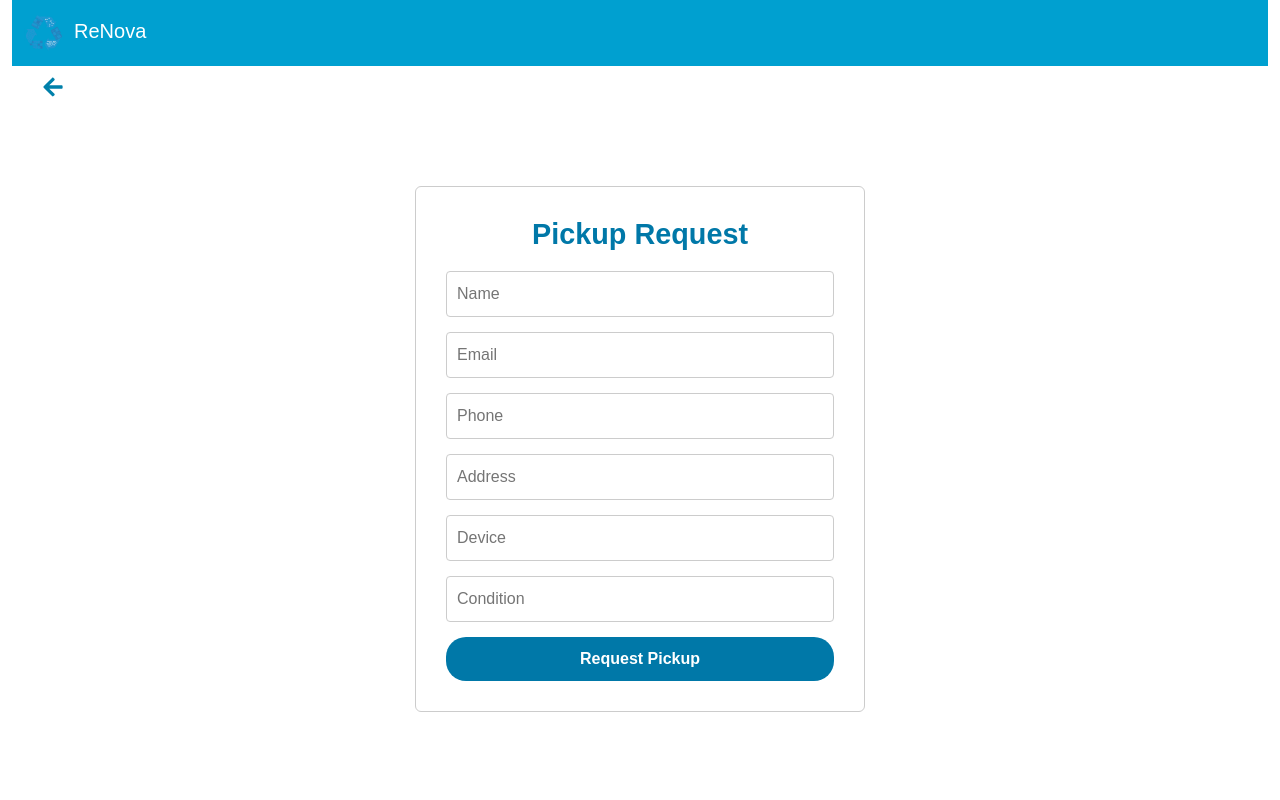
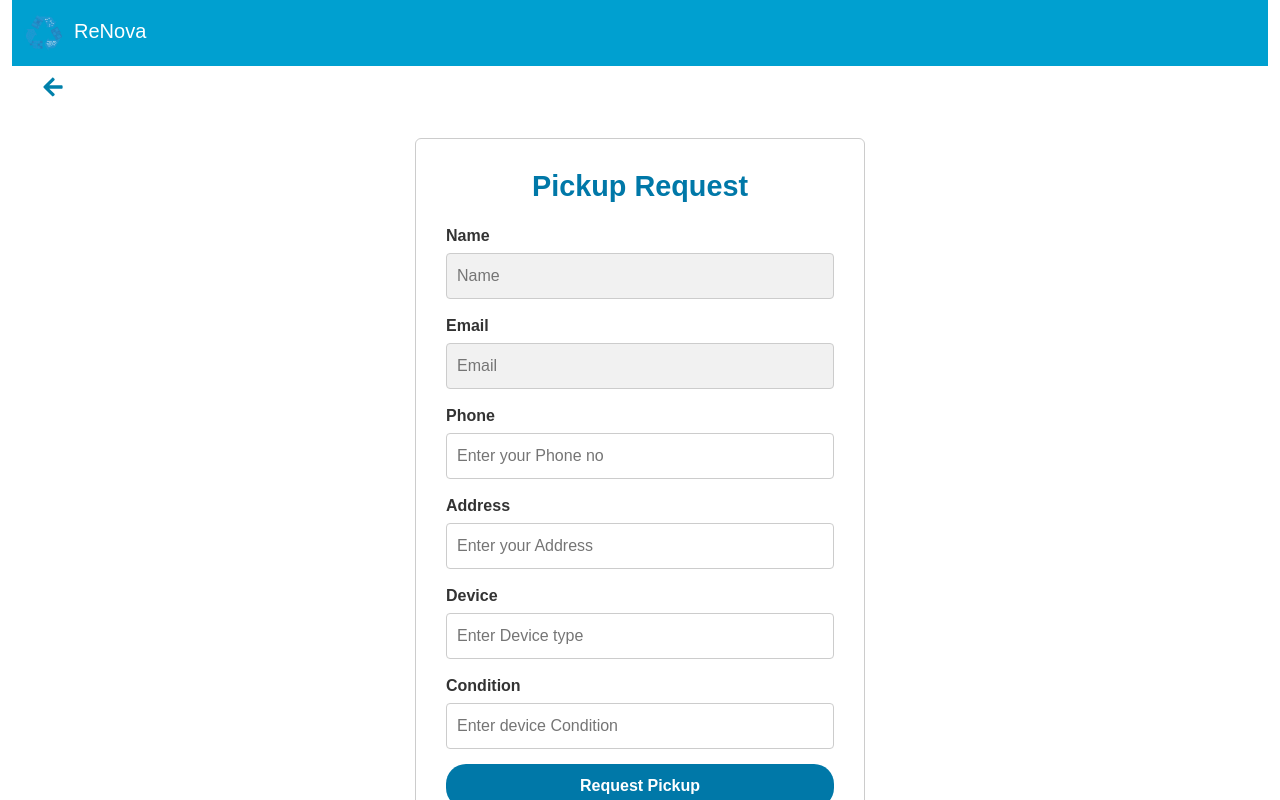
Before and after one commit to razanalraiisi/Renova, a React (Create React App) app in the folder client/: page /PickupRequest in a window 1280 px wide. Shown: the top 800 px of the page. Built offline with nearby package versions, Linux system fonts and the light colour scheme; the HTML template or start-up script is replaced by a standard one.

Commit message:
Pickup request fixed for name and email

```diff
--- a/client/src/components/Login.js
+++ b/client/src/components/Login.js
@@ -24,7 +24,7 @@ const Login = () => {
   const [email, setEmail] = useState("");
   const [password, setPassword] = useState("");
   const [showPassword, setShowPassword] = useState(false);
-  const [rememberMe, setRememberMe] = useState(false); // added
+  const [rememberMe, setRememberMe] = useState(false);
 
   const dispatch = useDispatch();
   const user = useSelector((state) => state.users.user);
@@ -41,11 +41,15 @@ const Login = () => {
 
   const validate = () => {
     dispatch(resetState());
-    dispatch(getUser({ email, password, rememberMe })); // send rememberMe
+    dispatch(getUser({ email, password, rememberMe }));
   };
 
   useEffect(() => {
     if (isSuccess && user?.role) {
+
+      // ✅ ADDED: store user after login
+      localStorage.setItem("user", JSON.stringify(user));
+
       const role = String(user.role).toLowerCase();
 
       if (role === "admin") navigate("/admin/dashboard");
@@ -195,7 +199,7 @@ const Login = () => {
                   <Input
                     type="checkbox"
                     checked={rememberMe}
-                    onChange={() => setRememberMe(!rememberMe)} // bind checkbox
+                    onChange={() => setRememberMe(!rememberMe)}
                   />{" "}
                   <Label className="mb-0">Remember Me</Label>
                 </div>
--- a/client/src/components/PickupRequest.js
+++ b/client/src/components/PickupRequest.js
@@ -1,4 +1,4 @@
-import React, { useState } from "react";
+import React, { useState, useEffect } from "react";
 import { Navbar, NavbarBrand } from "reactstrap";
 import { Link, useNavigate } from "react-router-dom";
 import { FaArrowLeft } from "react-icons/fa";
@@ -15,6 +15,19 @@ const PickupRequest = () => {
     device: "",
     condition: "",
   });
+
+  // AUTO FILL NAME & EMAIL FROM LOGIN
+  useEffect(() => {
+    const user = JSON.parse(localStorage.getItem("user"));
+
+    if (user) {
+      setForm((prev) => ({
+        ...prev,
+        name: user.uname || "",
+        email: user.email || "",
+      }));
+    }
+  }, []);
 
   const handleChange = (e) => {
     setForm({ ...form, [e.target.name]: e.target.value });
@@ -37,7 +50,6 @@ const PickupRequest = () => {
 
       if (response.ok) {
         alert("Pickup request submitted successfully!");
-
         console.log("Saved request:", data);
 
         // Reset form
@@ -86,13 +98,20 @@ const PickupRequest = () => {
       padding: "30px",
       width: "100%",
       maxWidth: "450px",
-      textAlign: "center",
+      textAlign: "left",
     },
     title: {
       fontSize: "1.8rem",
       fontWeight: "bold",
       marginBottom: "20px",
       color: "#0078a8",
+      textAlign: "center",
+    },
+    label: {
+      marginBottom: "5px",
+      display: "block",
+      fontWeight: "600",
+      color: "#333",
     },
     input: {
       width: "100%",
@@ -100,6 +119,7 @@ const PickupRequest = () => {
       marginBottom: "15px",
       borderRadius: "4px",
       border: "1px solid #ccc",
+      boxSizing: "border-box",
     },
     button: {
       backgroundColor: "#0078a8",
@@ -144,61 +164,67 @@ const PickupRequest = () => {
         <form style={styles.formContainer} onSubmit={handleSubmit}>
           <h2 style={styles.title}>Pickup Request</h2>
 
+          <label style={styles.label}>Name</label>
           <input
-            style={styles.input}
+            style={{ ...styles.input, backgroundColor: "#f1f1f1", cursor: "not-allowed" }}
             type="text"
             name="name"
             placeholder="Name"
             value={form.name}
-            onChange={handleChange}
+            readOnly
             required
           />
 
+          <label style={styles.label}>Email</label>
           <input
-            style={styles.input}
+            style={{ ...styles.input, backgroundColor: "#f1f1f1", cursor: "not-allowed" }}
             type="email"
             name="email"
             placeholder="Email"
             value={form.email}
-            onChange={handleChange}
+            readOnly
             required
           />
 
+          <label style={styles.label}>Phone</label>
           <input
             style={styles.input}
             type="text"
             name="phone"
-            placeholder="Phone"
+            placeholder="Enter your Phone no"
             value={form.phone}
             onChange={handleChange}
             required
           />
 
+          <label style={styles.label}>Address</label>
           <input
             style={styles.input}
             type="text"
             name="address"
-            placeholder="Address"
+            placeholder="Enter your Address"
             value={form.address}
             onChange={handleChange}
             required
           />
 
+          <label style={styles.label}>Device</label>
           <input
             style={styles.input}
             type="text"
             name="device"
-            placeholder="Device"
+            placeholder="Enter Device type"
             value={form.device}
             onChange={handleChange}
             required
           />
 
+          <label style={styles.label}>Condition</label>
           <input
             style={styles.input}
             type="text"
             name="condition"
-            placeholder="Condition"
+            placeholder="Enter device Condition"
             value={form.condition}
             onChange={handleChange}
             required
```
